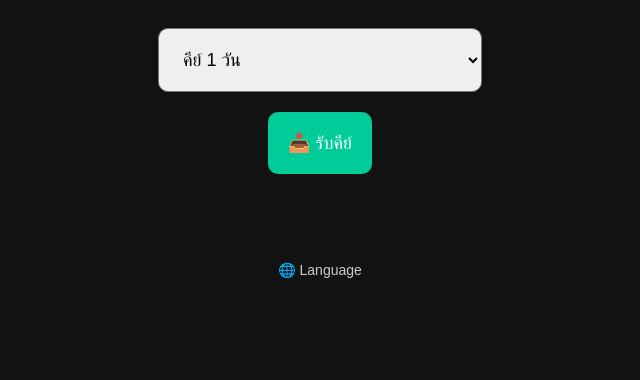
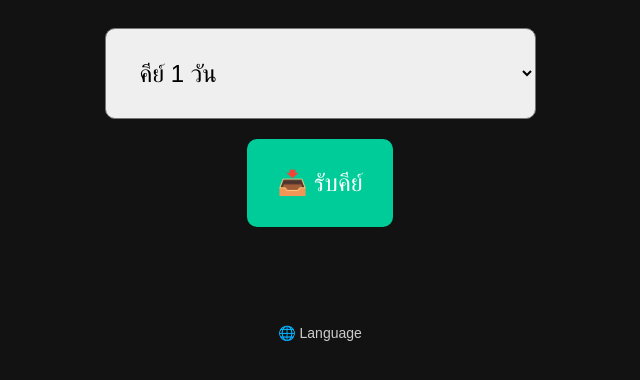
Before and after one commit to DuckyZ11/DuckyZ11-scripts, a plain HTML site: page index.html in a window 1280 px wide. Shown: the part 118-498 px from the top of the page, without its empty margins (320-960 px from the left). Drawn offline with Linux system fonts and the light colour scheme.

Commit message:
Update index.html

```diff
--- a/index.html
+++ b/index.html
@@ -12,8 +12,8 @@
       margin-top: 6%;
     }
     select, button {
-      font-size: 18px;
-      padding: 20px;
+      font-size: 24px;
+      padding: 30px;
       margin: 10px;
       border-radius: 10px;
     }
@@ -25,7 +25,7 @@
     }
     #key {
       margin-top: 20px;
-      font-size: 20px;
+      font-size: 30px;
       color: #00ff99;
       white-space: pre-wrap;
     }
```
